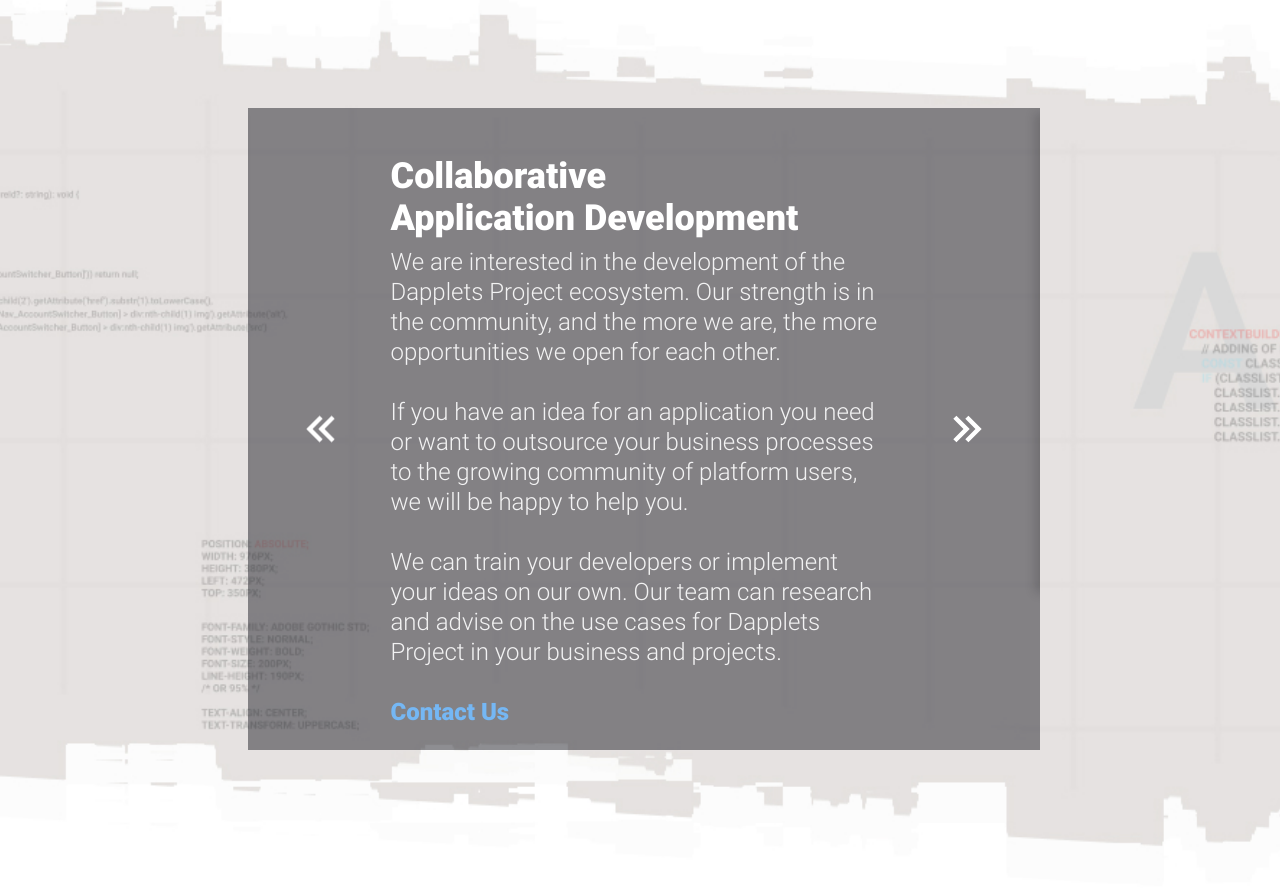
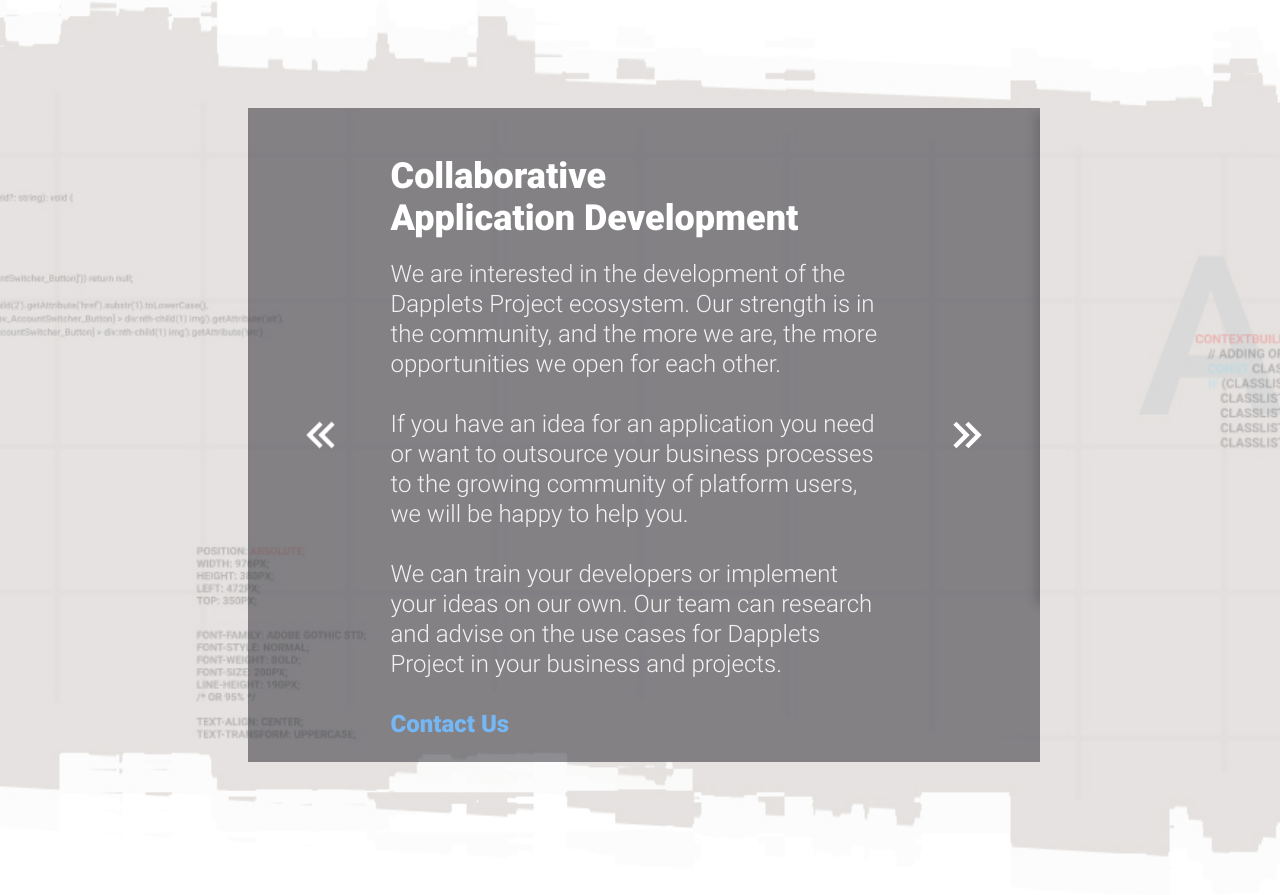
Before and after one commit to dapplets/dapplets-landing, a website: page src/index.html in a window 1280 px wide. Shown: the part 7504-8399 px from the top of the page. Drawn offline with nearby package versions, Linux system fonts and the light colour scheme; files that its build step writes are made by us from their sources.

Commit message:
fix: changed the indents in the slider

```diff
--- a/src/assets/scss/elements/_window.scss
+++ b/src/assets/scss/elements/_window.scss
@@ -74,10 +74,16 @@
 .window-slider .window__title {
 	text-transform: capitalize;
 	max-width: 409px;
+	margin-bottom: 20px;
 }
 
 .window-slider .window__description {
 	font-weight: 300;
+}
+
+.window-slider .window__link {
+	display: block;
+	margin-top: 15px;
 }
 
 .window-slider__arrow {
```
